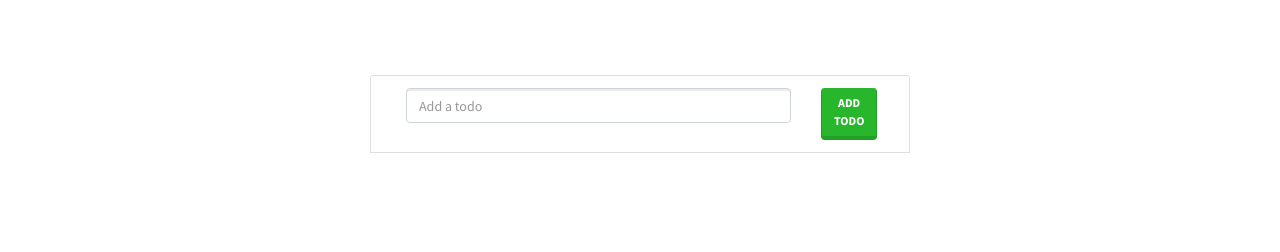
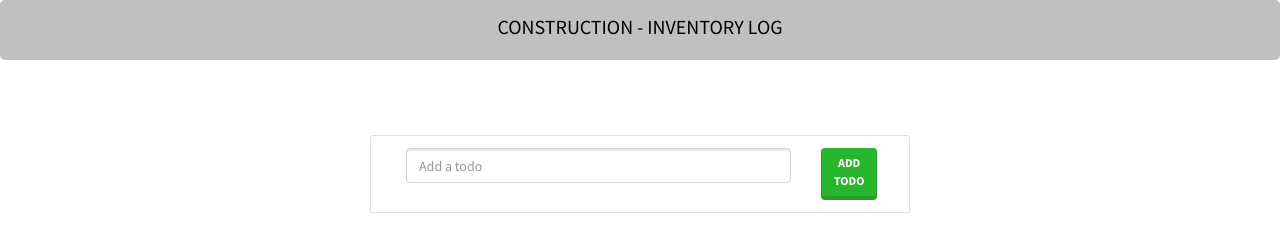
Before and after one commit to kwheintz/ProjectJT, a website: page public/index.html in a window 1280 px wide. Drawn offline with nearby package versions, Linux system fonts and the light colour scheme; no server answers.

Commit message:
Minor css edits

```diff
--- a/public/css/styles.css
+++ b/public/css/styles.css
@@ -17,3 +17,14 @@ input.new-item:focus {
 .edit {
   width: 100%;
 }
+
+.main-header {
+  width: 100%;
+  text-align: center;
+  height: 60px;
+  color: black;
+  background: silver;
+  border-radius: 5px;
+  padding-top: 12px;
+  font-size: 20px;
+}
--- a/public/index.html
+++ b/public/index.html
@@ -12,6 +12,7 @@
 </head>
 
 <body>
+	<header class = "main-header">CONSTRUCTION - INVENTORY LOG</header>
 	<div class="container">
 		<div class="row">
 			<div class="col-md-6 offset-md-3">
```
